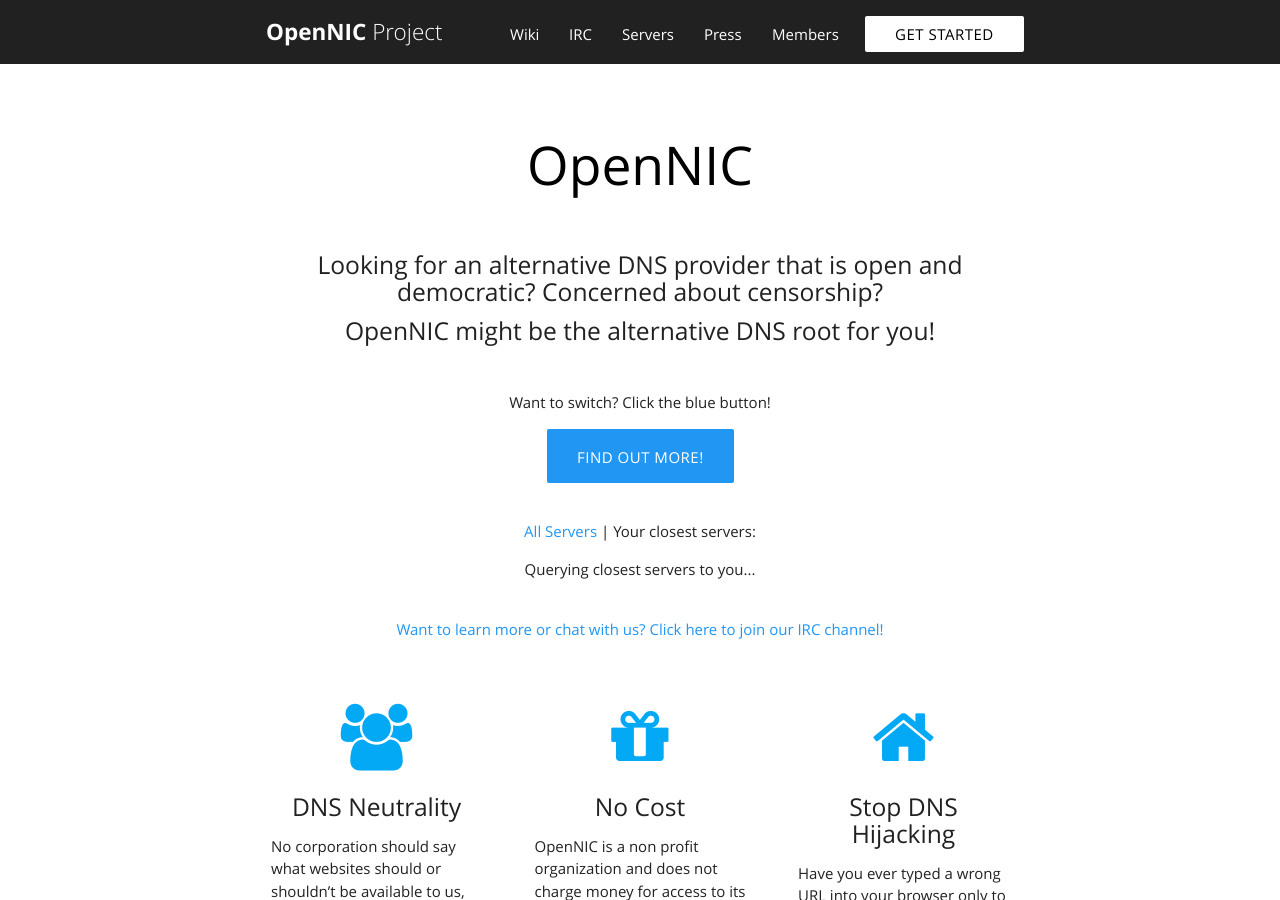
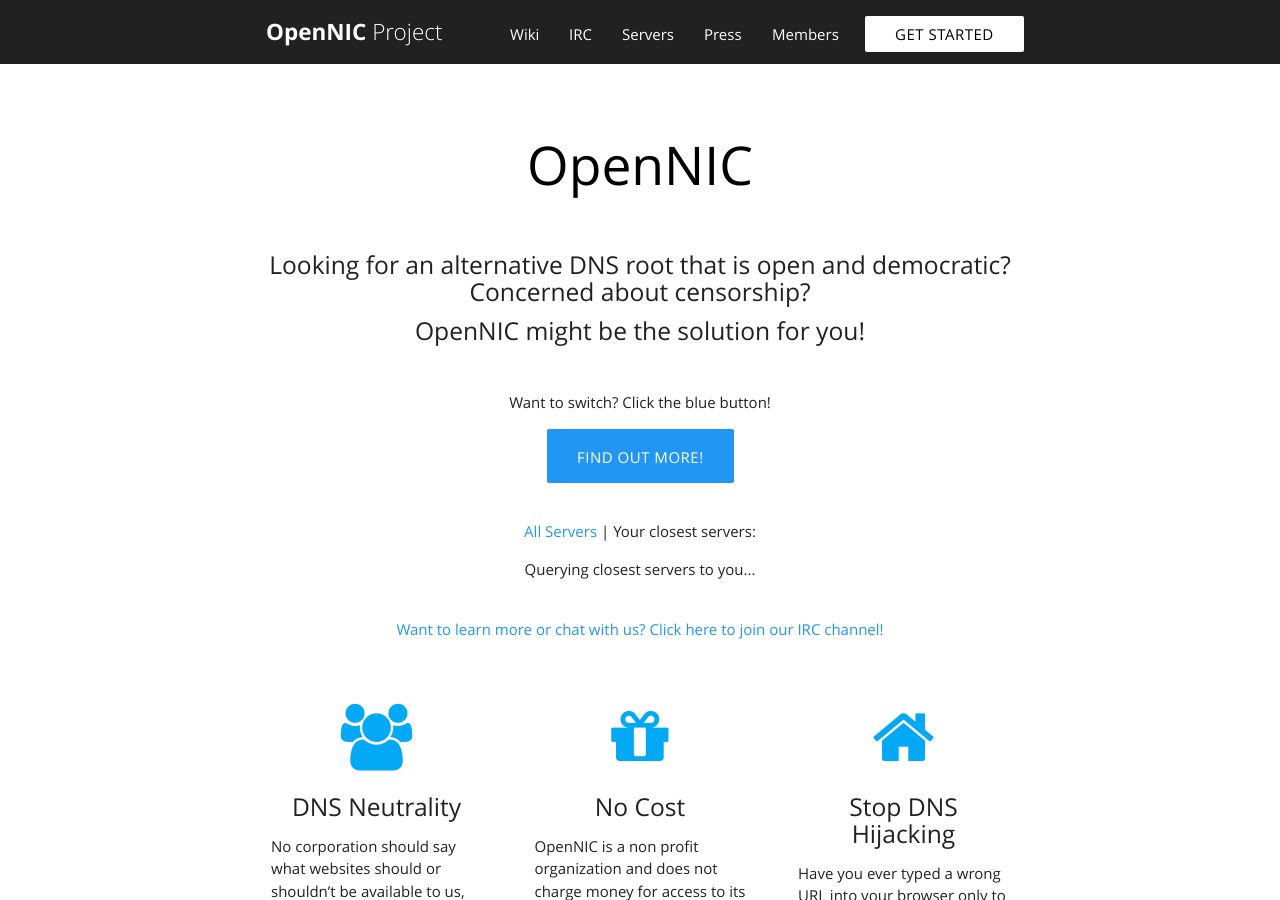
Before and after one commit to opennic/opennic-web, a Jekyll site: the page built from index.html, in a window 1280 px wide and 900 px high. Built offline with Jekyll 4.4.1, drawn with Linux system fonts in a browser that asks for light colours; the list of posts is cut into pages by our own code.

Commit message:
Update index.html
It was weird saying "alternative DNS" twice in the same header

```diff
--- a/index.html
+++ b/index.html
@@ -19,8 +19,8 @@
                 <br /><br />
                 <h2 class="black-text center-align">OpenNIC</h2>
                 <br />
-            		<h5>Looking for an alternative DNS provider that is open and democratic? Concerned about censorship?</h5>
-                <h5>OpenNIC might be the alternative DNS root for you!</h5>
+            		<h5>Looking for an alternative DNS root that is open and democratic? Concerned about censorship?</h5>
+                <h5>OpenNIC might be the solution for you!</h5>
             		<br /><p>Want to switch? Click the blue button!</p>
             		<a href="http://wiki.opennic.org/start" class="waves-effect waves-light btn-large z-depth-0 blue" target="_blank">Find Out More!</a>
             		<br /><br />
```
